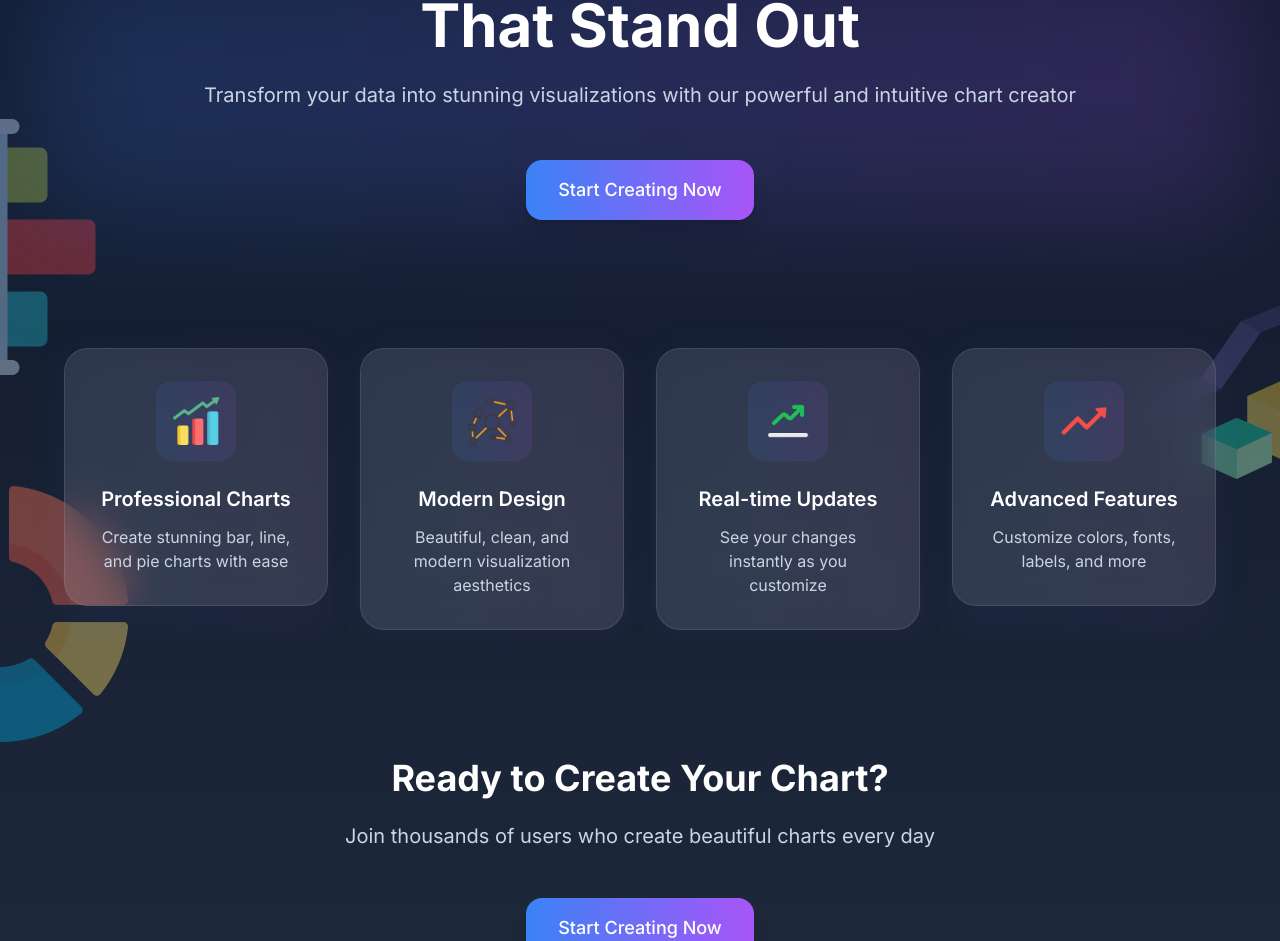
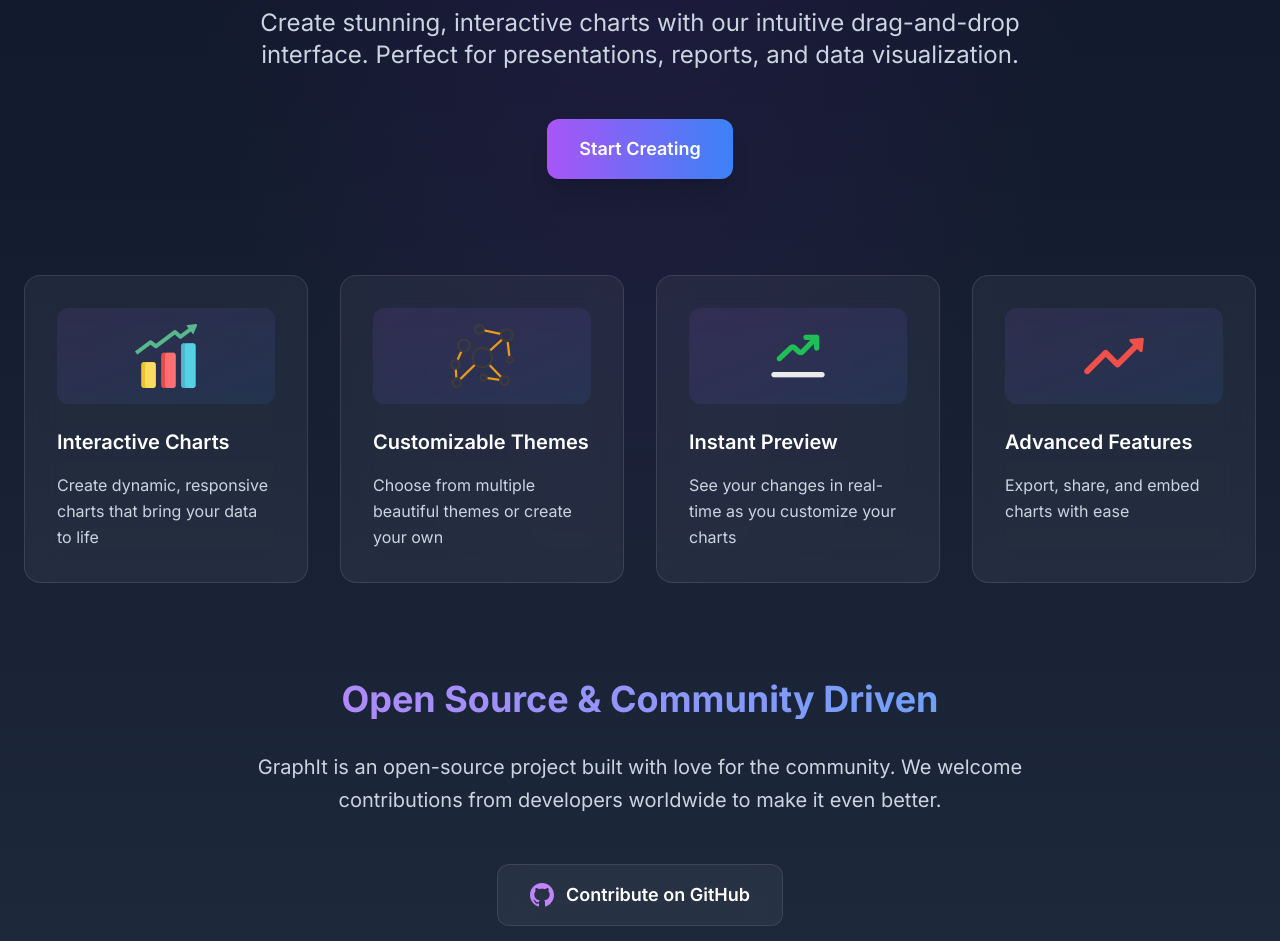
Before and after one commit to Milanchetry21/Graphit, a React (Vite) app: page / in a window 1280 px wide. Shown: the part 193-1134 px from the top of the page. Built offline with nearby package versions, Linux system fonts and the light colour scheme.

Commit message:
Open Sourced

```diff
--- a/src/components/LandingPage.tsx
+++ b/src/components/LandingPage.tsx
@@ -15,24 +15,24 @@ const LandingPage: React.FC = () => {
 
   const features = [
     {
-      icon: <img src={Statistics} alt="Statistics" className="w-12 h-12 object-contain" />,
-      title: 'Professional Charts',
-      description: 'Create stunning bar, line, and pie charts with ease',
+      icon: <img src={Statistics} alt="Statistics" className="w-16 h-16 object-contain" />,
+      title: 'Interactive Charts',
+      description: 'Create dynamic, responsive charts that bring your data to life',
     },
     {
-      icon: <img src={KnowledgeGraph} alt="Modern Design" className="w-12 h-12 object-contain" />,
-      title: 'Modern Design',
-      description: 'Beautiful, clean, and modern visualization aesthetics',
+      icon: <img src={KnowledgeGraph} alt="Modern Design" className="w-16 h-16 object-contain" />,
+      title: 'Customizable Themes',
+      description: 'Choose from multiple beautiful themes or create your own',
     },
     {
-      icon: <img src={Growth} alt="Real-time" className="w-12 h-12 object-contain" />,
-      title: 'Real-time Updates',
-      description: 'See your changes instantly as you customize',
+      icon: <img src={Growth} alt="Real-time" className="w-16 h-16 object-contain" />,
+      title: 'Instant Preview',
+      description: 'See your changes in real-time as you customize your charts',
     },
     {
-      icon: <img src={Increase} alt="Advanced" className="w-12 h-12 object-contain" />,
+      icon: <img src={Increase} alt="Advanced" className="w-16 h-16 object-contain" />,
       title: 'Advanced Features',
-      description: 'Customize colors, fonts, labels, and more',
+      description: 'Export, share, and embed charts with ease',
     },
   ];
 
@@ -42,101 +42,84 @@ const LandingPage: React.FC = () => {
   };
 
   return (
-    <div className="min-h-screen bg-gradient-to-b from-slate-900 to-slate-800 relative overflow-hidden">
+    <div className="min-h-screen bg-gradient-to-b from-slate-900 to-slate-800 text-white relative overflow-hidden">
+      <div className="absolute inset-0 bg-[radial-gradient(ellipse_at_top,_var(--tw-gradient-stops))] from-purple-900/20 via-slate-900/0 to-transparent"></div>
+
       <Navbar />
 
-      {/* 3D Elements on sides */}
-      <div className="absolute left-0 top-1/4 transform -translate-x-1/2 opacity-40">
-        <img src={BarChart} alt="" className="w-64 h-64 object-contain" />
-      </div>
-      <div className="absolute right-0 top-1/3 transform translate-x-1/2 opacity-40">
-        <img src={Graph} alt="" className="w-64 h-64 object-contain" />
-      </div>
-      <div className="absolute left-0 bottom-1/4 transform -translate-x-1/2 opacity-40">
-        <img src={PieChart} alt="" className="w-64 h-64 object-contain" />
-      </div>
-
-      <div className="container mx-auto px-6 pt-32 pb-24 relative">
-        {/* Hero Section */}
-        <div className="relative">
-          <div className="absolute inset-0 bg-gradient-to-r from-blue-500/20 to-purple-500/20 blur-3xl" />
-          <motion.div
-            className="relative text-center max-w-4xl mx-auto mb-32"
+      <div className="container mx-auto px-6 py-24 relative z-10">
+        <div className="text-center mb-24">
+          <motion.h1
+            className="text-6xl md:text-7xl font-bold mb-8 bg-gradient-to-r from-purple-400 via-blue-400 to-purple-400 bg-clip-text text-transparent"
             initial={{ opacity: 0, y: 20 }}
             animate={{ opacity: 1, y: 0 }}
-            transition={{ duration: 0.6 }}
+            transition={{ duration: 0.5 }}
           >
-            <h1 className="text-6xl font-bold mb-6 text-white">
-              Create Professional
-              <span className="bg-gradient-to-r from-blue-400 to-purple-400 bg-clip-text text-transparent"> Charts </span>
-              That Stand Out
-            </h1>
-            <p className="text-xl text-slate-300 mb-12 leading-relaxed">
-              Transform your data into stunning visualizations with our powerful and intuitive chart creator
-            </p>
-            <motion.button
+            Transform Your Data into Art
+          </motion.h1>
+          <motion.p
+            className="text-xl md:text-2xl text-slate-300 mb-12 max-w-3xl mx-auto leading-relaxed"
+            initial={{ opacity: 0, y: 20 }}
+            animate={{ opacity: 1, y: 0 }}
+            transition={{ duration: 0.5, delay: 0.2 }}
+          >
+            Create stunning, interactive charts with our intuitive drag-and-drop interface. Perfect for presentations, reports, and data visualization.
+          </motion.p>
+          <motion.div
+            initial={{ opacity: 0, y: 20 }}
+            animate={{ opacity: 1, y: 0 }}
+            transition={{ duration: 0.5, delay: 0.4 }}
+          >
+            <button
               onClick={handleStartCreating}
-              className="px-8 py-4 bg-gradient-to-r from-blue-500 to-purple-500 text-white rounded-2xl text-lg font-medium shadow-xl hover:shadow-blue-500/20 transition-all duration-300"
-              whileHover={{ scale: 1.02, boxShadow: '0 20px 40px rgba(59, 130, 246, 0.3)' }}
-              whileTap={{ scale: 0.98 }}
+              className="px-8 py-4 bg-gradient-to-r from-purple-500 to-blue-500 text-white rounded-xl text-lg font-semibold shadow-xl hover:shadow-purple-500/20 transition-all duration-300 hover:scale-105"
             >
-              Start Creating Now
-            </motion.button>
+              Start Creating
+            </button>
           </motion.div>
         </div>
 
-        {/* Features Grid */}
+        <div className="grid grid-cols-1 md:grid-cols-2 lg:grid-cols-4 gap-8 mb-24">
+          {features.map((feature, index) => (
+            <motion.div
+              key={index}
+              className="bg-white/5 backdrop-blur-lg border border-white/10 rounded-2xl p-8 hover:bg-white/10 transition-all duration-300 hover:scale-105"
+              initial={{ opacity: 0, y: 20 }}
+              animate={{ opacity: 1, y: 0 }}
+              transition={{ duration: 0.5, delay: 0.2 * index }}
+            >
+              <div className="bg-gradient-to-br from-purple-500/10 to-blue-500/10 rounded-xl p-4 mb-6 flex items-center justify-center">
+                {feature.icon}
+              </div>
+              <h3 className="text-xl font-semibold mb-4 text-white">{feature.title}</h3>
+              <p className="text-slate-300 leading-relaxed">{feature.description}</p>
+            </motion.div>
+          ))}
+        </div>
+
         <motion.div
-          className="grid grid-cols-1 md:grid-cols-2 lg:grid-cols-4 gap-8 max-w-6xl mx-auto mb-32"
+          className="text-center max-w-4xl mx-auto"
           initial={{ opacity: 0, y: 20 }}
           animate={{ opacity: 1, y: 0 }}
-          transition={{ duration: 0.6, delay: 0.4 }}
+          transition={{ duration: 0.5, delay: 0.8 }}
         >
-          {features.map((feature, index) => (
-            <motion.div
-              key={feature.title}
-              className="relative group"
-              initial={{ opacity: 0, y: 20 }}
-              animate={{ opacity: 1, y: 0 }}
-              transition={{ duration: 0.4, delay: 0.1 * (index + 1) }}
-              whileHover={{ scale: 1.02 }}
-            >
-              <div className="absolute inset-0 bg-gradient-to-r from-blue-500/5 to-purple-500/5 rounded-3xl blur-lg group-hover:blur-xl transition-all duration-300" />
-              <div className="relative bg-white/10 backdrop-blur-xl rounded-3xl p-8 border border-white/10 text-center">
-                <motion.div
-                  className="w-20 h-20 mx-auto mb-6 bg-gradient-to-r from-blue-500/10 to-purple-500/10 rounded-2xl flex items-center justify-center"
-                  whileHover={{ scale: 1.05, rotate: 5 }}
-                >
-                  {feature.icon}
-                </motion.div>
-                <h3 className="text-xl font-semibold text-white mb-3">{feature.title}</h3>
-                <p className="text-slate-300">{feature.description}</p>
-              </div>
-            </motion.div>
-          ))}
-        </motion.div>
-
-        {/* Call to Action */}
-        <motion.div
-          className="text-center max-w-3xl mx-auto"
-          initial={{ opacity: 0, y: 20 }}
-          animate={{ opacity: 1, y: 0 }}
-          transition={{ duration: 0.6, delay: 0.6 }}
-        >
-          <h2 className="text-4xl font-bold text-white mb-6">
-            Ready to Create Your Chart?
+          <h2 className="text-4xl font-bold mb-8 bg-gradient-to-r from-purple-400 to-blue-400 bg-clip-text text-transparent">
+            Open Source & Community Driven
           </h2>
-          <p className="text-xl text-slate-300 mb-12">
-            Join thousands of users who create beautiful charts every day
+          <p className="text-xl text-slate-300 mb-12 leading-relaxed max-w-3xl mx-auto">
+            GraphIt is an open-source project built with love for the community. We welcome contributions from developers worldwide to make it even better.
           </p>
-          <motion.button
-            onClick={handleStartCreating}
-            className="px-8 py-4 bg-gradient-to-r from-blue-500 to-purple-500 text-white rounded-2xl text-lg font-medium shadow-xl hover:shadow-blue-500/20 transition-all duration-300"
-            whileHover={{ scale: 1.02, boxShadow: '0 20px 40px rgba(59, 130, 246, 0.3)' }}
-            whileTap={{ scale: 0.98 }}
+          <a
+            href="http://github.com/Milanchetry21/Graphit"
+            target="_blank"
+            rel="noopener noreferrer"
+            className="inline-flex items-center gap-3 bg-white/5 hover:bg-white/10 backdrop-blur-lg border border-white/10 px-8 py-4 rounded-xl text-lg font-semibold transition-all duration-300 hover:scale-105 group"
           >
-            Start Creating Now
-          </motion.button>
+            <svg className="w-6 h-6 text-purple-400 group-hover:text-purple-300" fill="currentColor" viewBox="0 0 24 24">
+              <path d="M12 0c-6.626 0-12 5.373-12 12 0 5.302 3.438 9.8 8.207 11.387.599.111.793-.261.793-.577v-2.234c-3.338.726-4.033-1.416-4.033-1.416-.546-1.387-1.333-1.756-1.333-1.756-1.089-.745.083-.729.083-.729 1.205.084 1.839 1.237 1.839 1.237 1.07 1.834 2.807 1.304 3.492.997.107-.775.418-1.305.762-1.604-2.665-.305-5.467-1.334-5.467-5.931 0-1.311.469-2.381 1.236-3.221-.124-.303-.535-1.524.117-3.176 0 0 1.008-.322 3.301 1.23.957-.266 1.983-.399 3.003-.404 1.02.005 2.047.138 3.006.404 2.291-1.552 3.297-1.23 3.297-1.23.653 1.653.242 2.874.118 3.176.77.84 1.235 1.911 1.235 3.221 0 4.609-2.807 5.624-5.479 5.921.43.372.823 1.102.823 2.222v3.293c0 .319.192.694.801.576 4.765-1.589 8.199-6.086 8.199-11.386 0-6.627-5.373-12-12-12z"/>
+            </svg>
+            Contribute on GitHub
+          </a>
         </motion.div>
       </div>
     </div>
```
